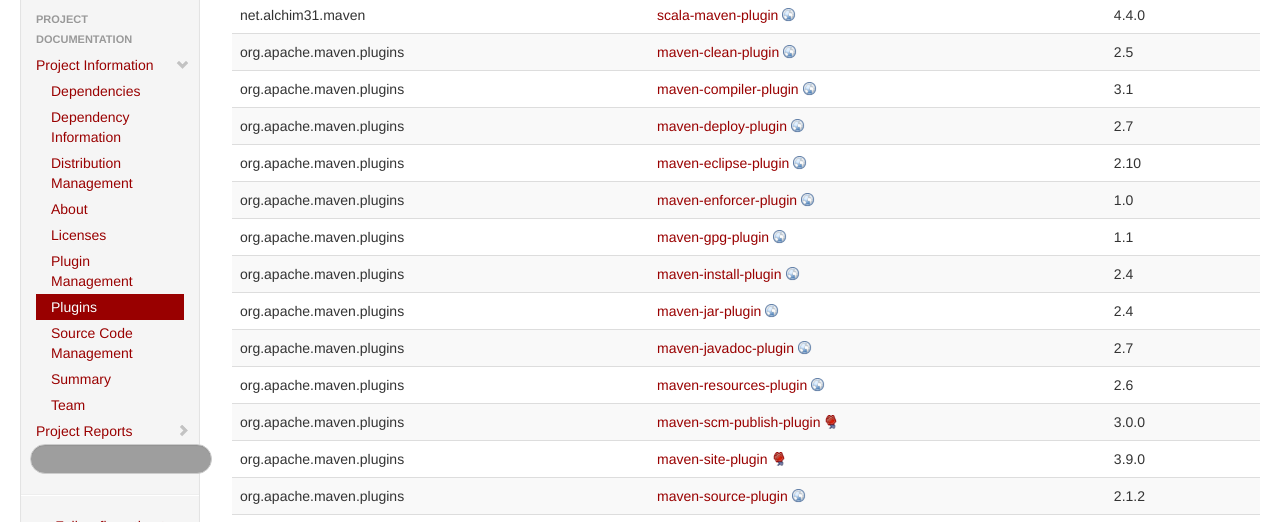
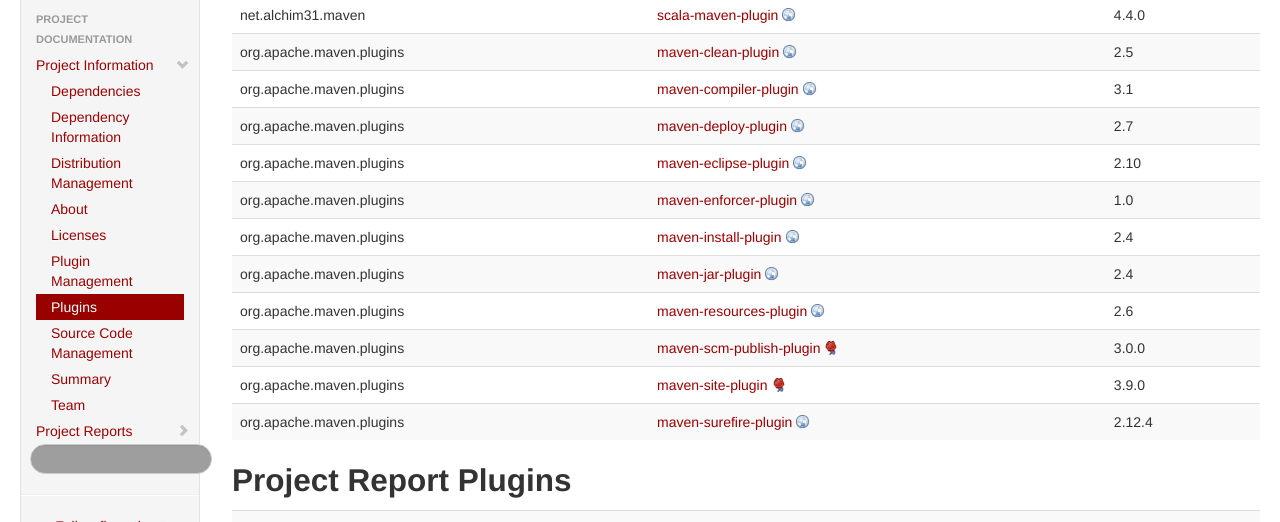
Before and after one commit to finmath/finmath-lib-scala, a plain HTML site: page plugins.html in a window 1280 px wide. Shown: the part 277-799 px from the top of the page. Drawn offline with Linux system fonts and the light colour scheme; grey boxes are pictures that could not be loaded.

Commit message:
Site checkin for project finmath lib scala

```diff
--- a/plugins.html
+++ b/plugins.html
@@ -163,20 +163,12 @@
 <td>1.0</td></tr>
 <tr class="b">
 <td>org.apache.maven.plugins</td>
-<td><a class="externalLink" href="http://maven.apache.org/plugins/maven-gpg-plugin/">maven-gpg-plugin</a></td>
-<td>1.1</td></tr>
-<tr class="a">
-<td>org.apache.maven.plugins</td>
 <td><a class="externalLink" href="http://maven.apache.org/plugins/maven-install-plugin/">maven-install-plugin</a></td>
 <td>2.4</td></tr>
-<tr class="b">
+<tr class="a">
 <td>org.apache.maven.plugins</td>
 <td><a class="externalLink" href="http://maven.apache.org/plugins/maven-jar-plugin/">maven-jar-plugin</a></td>
 <td>2.4</td></tr>
-<tr class="a">
-<td>org.apache.maven.plugins</td>
-<td><a class="externalLink" href="http://maven.apache.org/plugins/maven-javadoc-plugin/">maven-javadoc-plugin</a></td>
-<td>2.7</td></tr>
 <tr class="b">
 <td>org.apache.maven.plugins</td>
 <td><a class="externalLink" href="http://maven.apache.org/plugins/maven-resources-plugin/">maven-resources-plugin</a></td>
@@ -190,10 +182,6 @@
 <td><a class="externalLink" href="https://maven.apache.org/plugins/maven-site-plugin/">maven-site-plugin</a></td>
 <td>3.9.0</td></tr>
 <tr class="a">
-<td>org.apache.maven.plugins</td>
-<td><a class="externalLink" href="http://maven.apache.org/plugins/maven-source-plugin/">maven-source-plugin</a></td>
-<td>2.1.2</td></tr>
-<tr class="b">
 <td>org.apache.maven.plugins</td>
 <td><a class="externalLink" href="http://maven.apache.org/surefire/maven-surefire-plugin">maven-surefire-plugin</a></td>
 <td>2.12.4</td></tr></table></section><section>
```
Also changed, not shown: releasenotes.html (+2 -2 lines).
